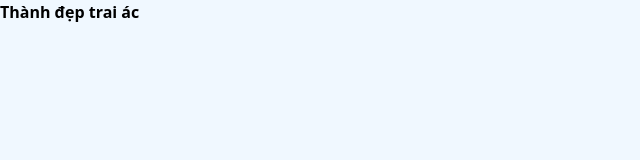
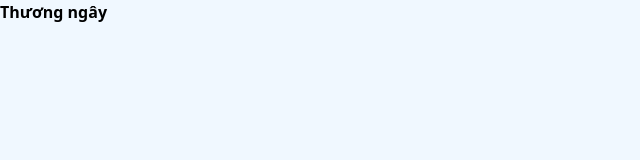
Before and after one commit to caoduythanh1997/thumua-phelieu, a Next.js app: page / in a window 1280 px wide. Shown: the top 160 px of the page, without its empty margins (0-640 px from the left). Built offline with nearby package versions, Linux system fonts and the light colour scheme.

Commit message:
Update Thuong ngay

```diff
--- a/src/app/page.tsx
+++ b/src/app/page.tsx
@@ -3,7 +3,7 @@ import Image from 'next/image'
 export default function Home() {
   return (
     <div>
-      <b>Thành đẹp trai ác</b>
+      <b>Thương ngây</b>
     </div>
   )
 }
```
